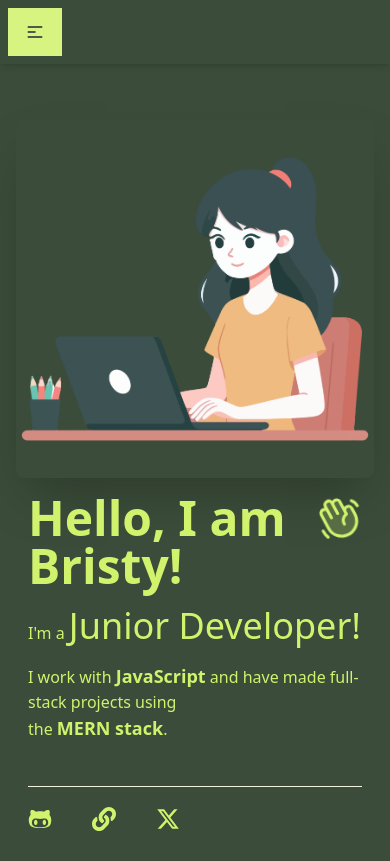
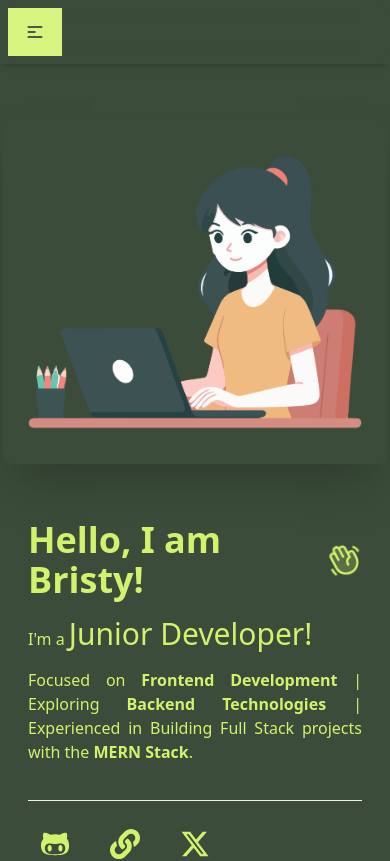
Before and after one commit to Rain44556/My-Portfolio, a React (Vite) app: page / in a window 390 px wide. Shown: the top 861 px of the page. Built offline with nearby package versions, Linux system fonts and the light colour scheme.

Commit message:
Create responsive Hero section with intro

```diff
--- a/src/components/Hero.jsx
+++ b/src/components/Hero.jsx
@@ -10,9 +10,13 @@ const Hero = () => {
   return (
     <div className="text-[#D1F26D] my-10">
       <div className="hero-content justify-between flex-col lg:flex-row-reverse mb-10">
-        <img src={heroImg} className="lg:max-w-md rounded-lg shadow-2xl" />
-        <div className="lg:px-32 px-3">
-          <h1 className="text-5xl font-bold flex">
+        <img
+          src={heroImg}
+          className="lg:max-w-md max-w-sm rounded-lg shadow-2xl px-5"
+        />
+
+        <div className="lg:px-32 px-3 lg:py-2 py-10 lg:text-left">
+          <h1 className="lg:text-5xl text-4xl font-bold flex items-center">
             Hello, I am Bristy!
             <motion.span
               className="ml-4"
@@ -22,24 +26,36 @@ const Hero = () => {
               <PiHandWavingDuotone />
             </motion.span>
           </h1>
-          <p className="py-4 text-justify">
-            I'm a <span className="text-4xl font-medium">Junior Developer!</span>
+          <p className="py-4">
+            I'm a{" "}
+            <span className="lg:text-4xl text-3xl font-medium">
+              Junior Developer!
+            </span>
           </p>
-          <p className="pb-6">
-            I work with <span className="font-semibold text-lg">JavaScript</span> and have
-            made full-stack projects using <br/> the <span className="font-semibold text-lg">MERN stack</span>.
+          <p className="pb-6 text-justify">
+            Focused on{" "}
+            <span className="font-semibold">Frontend Development</span> |
+            Exploring{" "}
+            <span className="font-semibold">Backend Technologies</span> |
+            Experienced in Building Full Stack projects with the{" "}
+            <span className="font-semibold">MERN Stack</span>.
           </p>
+          <div className="text-[#D1F26D] border-b border-[#F2F1DB] my-3"></div>
 
-          <div className="text-[#D1F26D] border-b border-[#F2F1DB] my-5"></div>
-
-          <div className="flex gap-10 text-2xl lg:ml-2">
-            <Link to="https://github.com/Rain44556">
+          <div className="flex gap-10 text-3xl px-3 py-4">
+            <Link
+              to="https://github.com/Rain44556"
+              className="hover:text-white"
+            >
               <FaGithubAlt />
             </Link>
-            <Link to="https://www.linkedin.com/in/bris-ty-b09707262/">
+            <Link
+              to="https://www.linkedin.com/in/bris-ty-b09707262/"
+              className="hover:text-white"
+            >
               <FaLink />
             </Link>
-            <Link to="https://x.com/Rain44556">
+            <Link to="https://x.com/Rain44556" className="hover:text-white">
               <FaXTwitter />
             </Link>
           </div>
```
Also changed, not shown: 1 other file (tests, documents, lock files or other folders).
